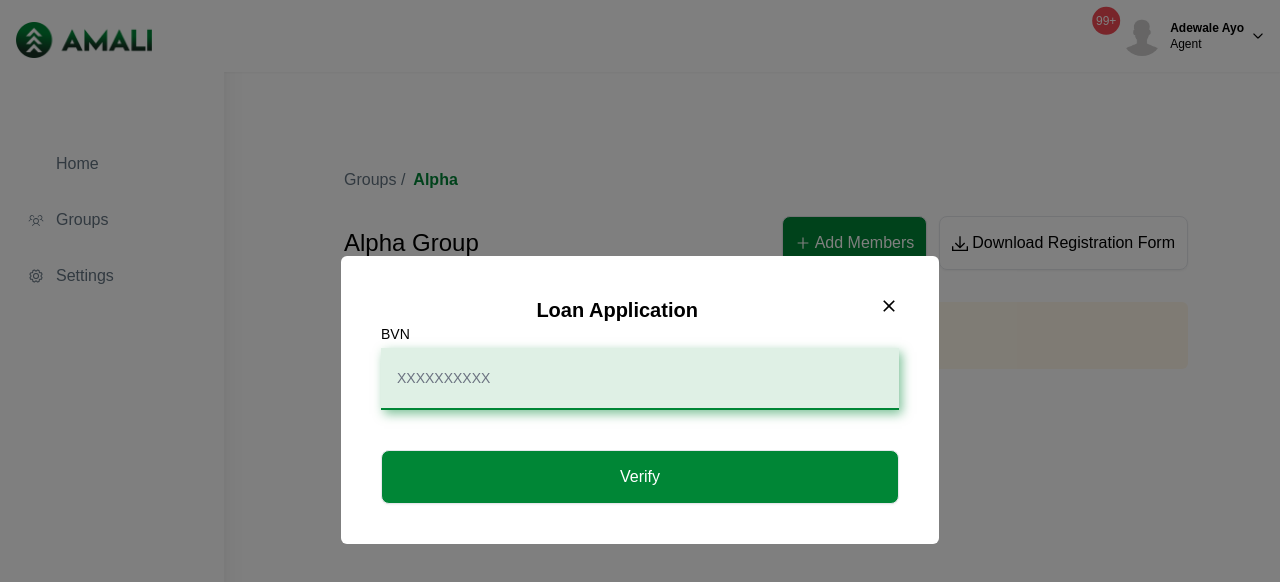
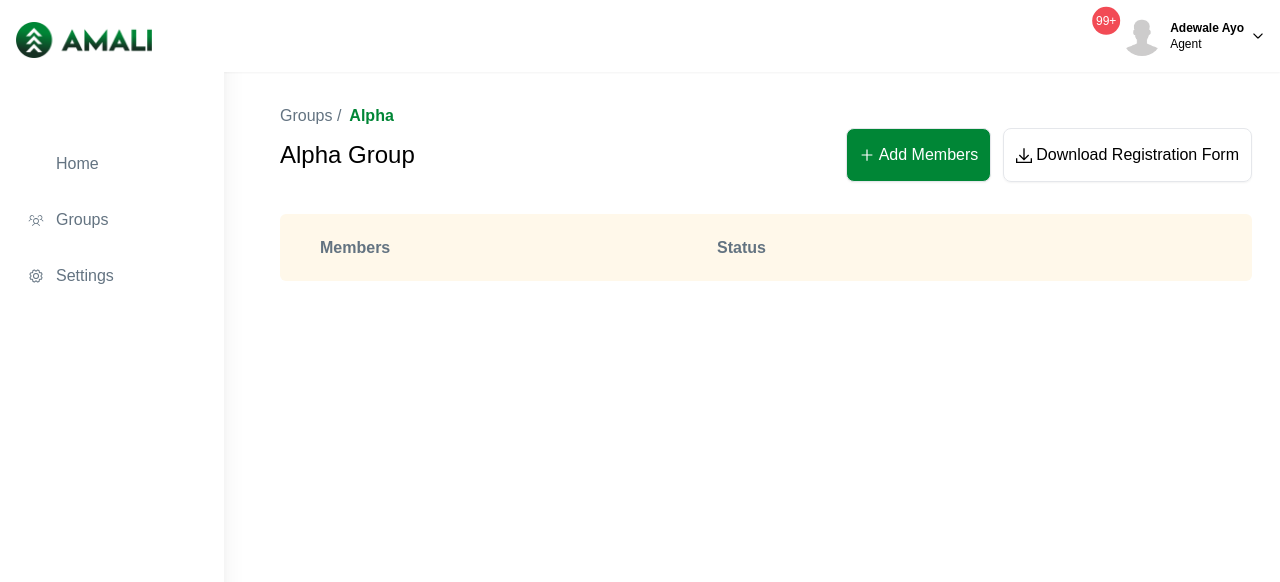
Before and after one commit to thrindleProjects/micro-lending-agent, a Next.js app: page /groups/1 in a window 1280 px wide. Shown: the top 582 px of the page. Built offline with nearby package versions, Linux system fonts and the light colour scheme; some icons are missing.

Commit message:
fix: modal

```diff
--- a/src/pages/groups/[id].tsx
+++ b/src/pages/groups/[id].tsx
@@ -18,16 +18,16 @@ import Modal from '@/components/shared/modal/Modal';
 const Groups = () => {
   const [addMemberModal, setShowAddMemberModal] = useState(false);
   const [showGroupMembers, setShowGroupMembers] = useState(false);
-  const [loanModal, setLoanModal] = useState(true);
+  const [loanModal, setLoanModal] = useState(false);
   return (
     <MainContentLayout>
-      <div className='px-4 md:p-16'>
+      <div className=''>
         <section className='hidden md:block'>
           <p className='font-bold text-amali-green'>
             <span className='mr-2 font-light text-amali-grey'>Groups /</span>
             Alpha{' '}
           </p>
-          <div className='mt-6 flex items-center justify-between'>
+          <div className=' flex items-center justify-between'>
             <h1 className='text-2xl'>Alpha Group</h1>
             {!showGroupMembers && (
               <div className='flex items-center gap-3'>
@@ -52,7 +52,7 @@ const Groups = () => {
             )}
           </div>
         </section>
-        <div className='mt-10 text-2xl md:hidden '>
+        <div className=' text-2xl md:hidden '>
           <BsArrowLeft className='mb-6' />
           <h1 className='font-bold'>Alpha Group</h1>
         </div>
@@ -113,7 +113,25 @@ const Groups = () => {
           </Modal>
         )}
       </div>
-      {groupMembers.length === 3 ? (
+      <ActionButton
+        actions={[
+          <button
+            onClick={() => setShowAddMemberModal(true)}
+            key={0}
+            className='flex w-max flex-col items-center gap-1'
+          >
+            <Icon icon='material-symbols:add' className='text-xl' />
+            <span className='text-sm'>Add Members</span>
+          </button>,
+          <button key={1} className='flex w-max flex-col items-center gap-1'>
+            <Icon icon='material-symbols:download' className='text-xl' />
+            <span className='text-sm'>
+              Download <br /> registration form
+            </span>
+          </button>,
+        ]}
+      />
+      {/* {groupMembers.length === 3 ? (
         ''
       ) : (
         <ActionButton
@@ -134,7 +152,7 @@ const Groups = () => {
             </button>,
           ]}
         />
-      )}
+      )} */}
     </MainContentLayout>
   );
 };
```
